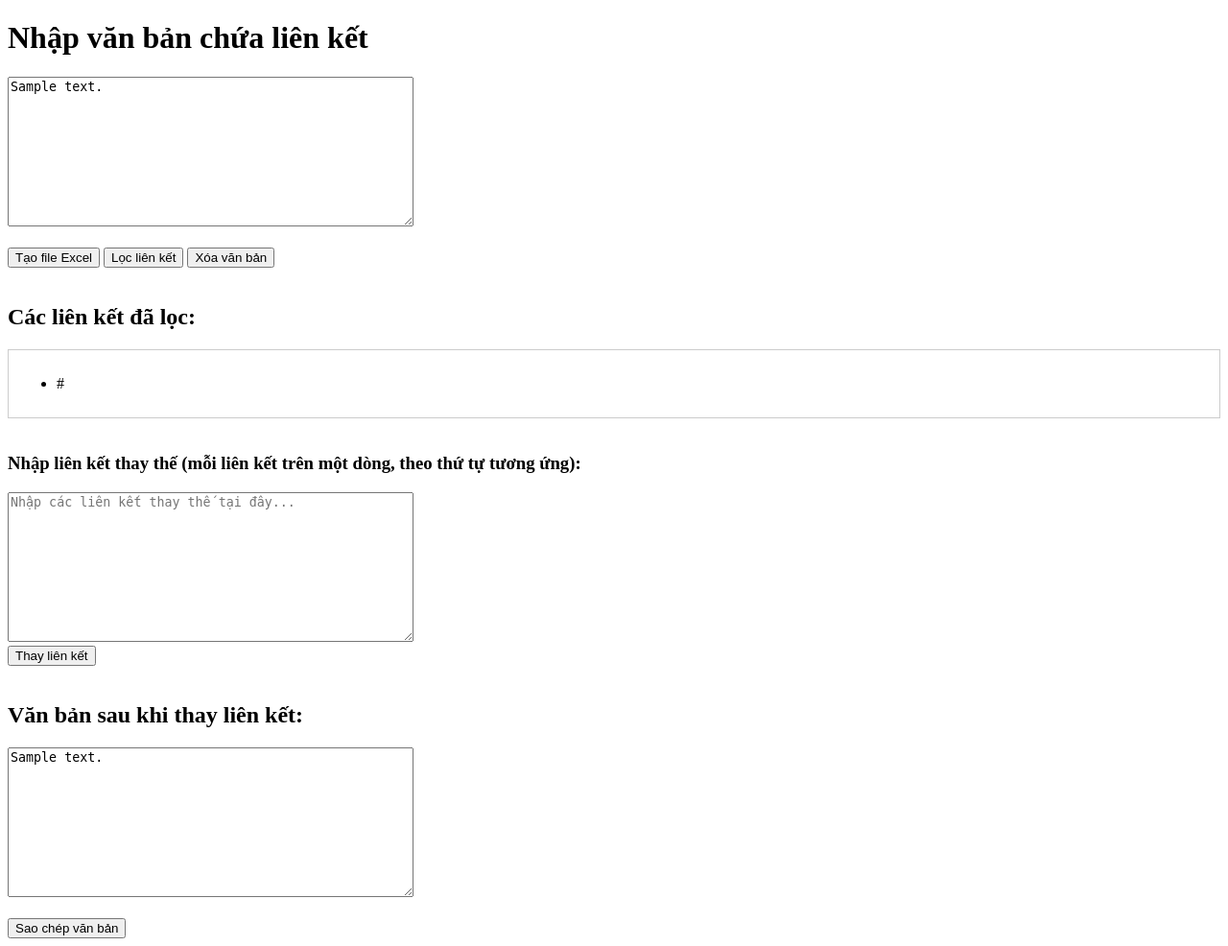
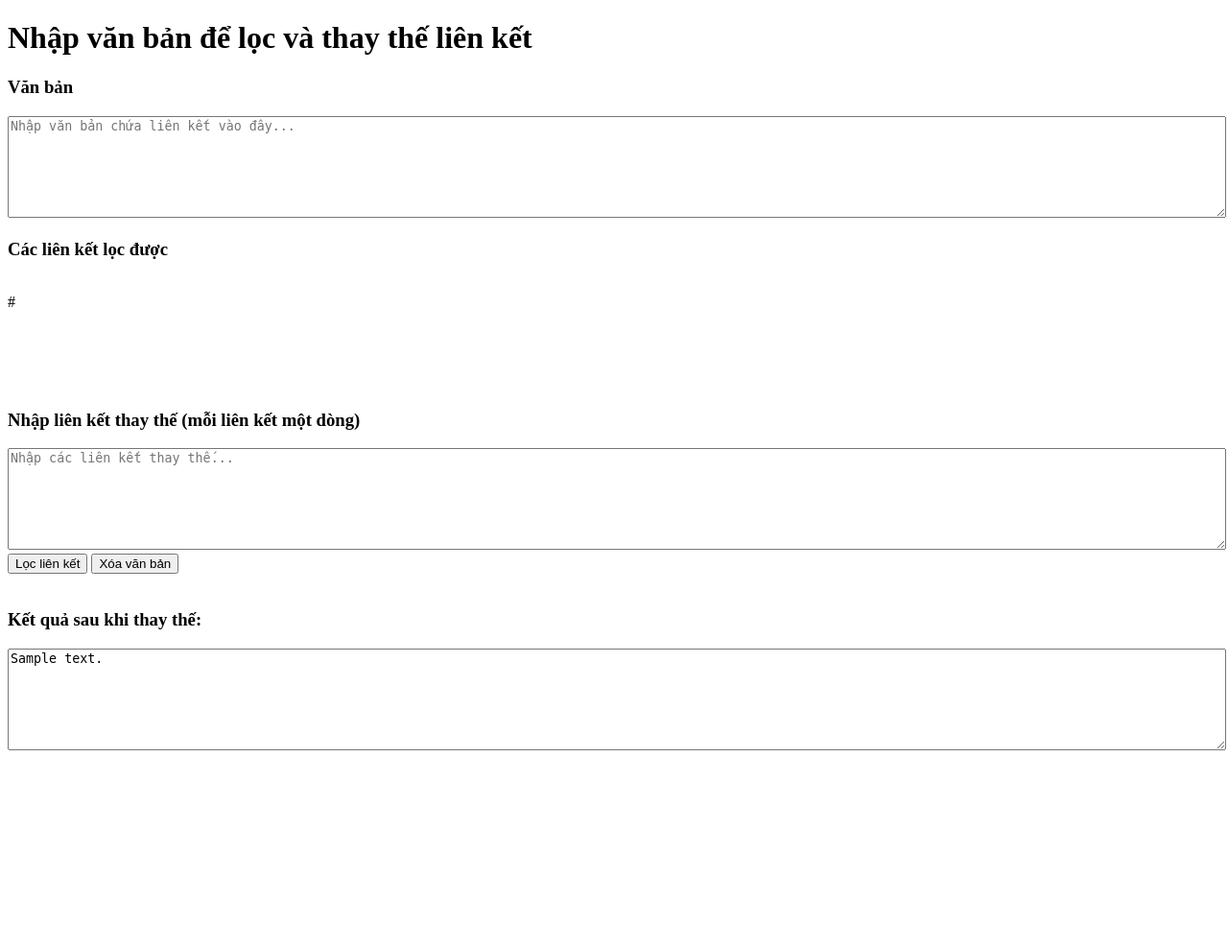
Before and after one commit to minhthang1233/e, a Python web app: template templates/index.html in a window 1280 px wide. Shown: the whole page at 96% size. After the commit the page ends 782 px from the top, so only its background shows below. Run offline with Jinja, Linux system fonts and the light colour scheme; the template is opened without the code that fills it: most values are stand-ins (such as "Sample title", 1, 10 or a date in 2020).

Commit message:
Update index.html

```diff
--- a/templates/index.html
+++ b/templates/index.html
@@ -3,70 +3,43 @@
 <head>
     <meta charset="UTF-8">
     <meta name="viewport" content="width=device-width, initial-scale=1.0">
-    <title>Link Extractor & Replacer</title>
+    <title>Extractor and Replace Links</title>
     <style>
-        /* Phần hiển thị danh sách liên kết sẽ gọn hơn với thanh cuộn */
+        textarea {
+            width: 100%;
+            height: 100px;
+        }
         .scrollable {
-            max-height: 200px; /* Chiều cao tối đa của khung chứa liên kết */
-            overflow-y: scroll; /* Bật thanh cuộn dọc */
-            border: 1px solid #ccc; /* Thêm viền để dễ nhìn */
-            padding: 10px;
+            height: 100px;
+            overflow-y: scroll;
+            width: 100%;
         }
     </style>
 </head>
 <body>
-    <h1>Nhập văn bản chứa liên kết</h1>
+    <h1>Nhập văn bản để lọc và thay thế liên kết</h1>
 
-    <!-- Form để nhập văn bản và thao tác -->
     <form method="post">
-        <!-- Khung nhập văn bản -->
-        <textarea name="text" rows="10" cols="50" placeholder="Nhập văn bản chứa liên kết...">{{ replaced_text if replaced_text else text }}</textarea><br><br>
+        <h3>Văn bản</h3>
+        <textarea name="text" placeholder="Nhập văn bản chứa liên kết vào đây...">{{ request.form.get('text', '') }}</textarea><br>
 
-        <!-- Nút Tạo file Excel -->
-        <button type="submit" name="create_excel">Tạo file Excel</button>
+        <h3>Các liên kết lọc được</h3>
+        <div class="scrollable">
+            {% for link in extracted_links %}
+                <p>{{ link }}</p>
+            {% endfor %}
+        </div><br>
 
-        <!-- Nút Lọc Liên Kết -->
-        <button type="submit" name="filter_links">Lọc liên kết</button>
+        <h3>Nhập liên kết thay thế (mỗi liên kết một dòng)</h3>
+        <textarea name="replace_links" placeholder="Nhập các liên kết thay thế..."></textarea><br>
 
-        <!-- Nút Xóa Văn Bản -->
-        <button type="submit" name="clear_text">Xóa văn bản</button><br><br>
-
-        <!-- Hiển thị các liên kết đã lọc với thanh cuộn -->
-        {% if links %}
-        <h2>Các liên kết đã lọc:</h2>
-        <div class="scrollable">
-            <ul>
-                {% for link in links %}
-                <li>{{ link }}</li>
-                {% endfor %}
-            </ul>
-        </div>
-        <br>
-
-        <!-- Ô nhập các liên kết thay thế -->
-        <h3>Nhập liên kết thay thế (mỗi liên kết trên một dòng, theo thứ tự tương ứng):</h3>
-        <textarea name="replacement_links" rows="10" cols="50" placeholder="Nhập các liên kết thay thế tại đây..."></textarea><br>
-
-        <!-- Nút Thay Liên Kết -->
-        <button type="submit" name="replace_links">Thay liên kết</button><br><br>
-        {% endif %}
+        <button type="submit">Lọc liên kết</button>
+        <button type="submit" name="clear">Xóa văn bản</button><br><br>
     </form>
 
-    <!-- Hiển thị kết quả sau khi thay liên kết -->
     {% if replaced_text %}
-    <h2>Văn bản sau khi thay liên kết:</h2>
-    <textarea rows="10" cols="50">{{ replaced_text }}</textarea><br><br>
-    <button onclick="copyText()">Sao chép văn bản</button>
+        <h3>Kết quả sau khi thay thế:</h3>
+        <textarea readonly>{{ replaced_text }}</textarea>
     {% endif %}
-
-    <script>
-        // Hàm sao chép văn bản
-        function copyText() {
-            var textarea = document.querySelector('textarea');
-            textarea.select();
-            document.execCommand('copy');
-            alert('Văn bản đã được sao chép!');
-        }
-    </script>
 </body>
 </html>
```
